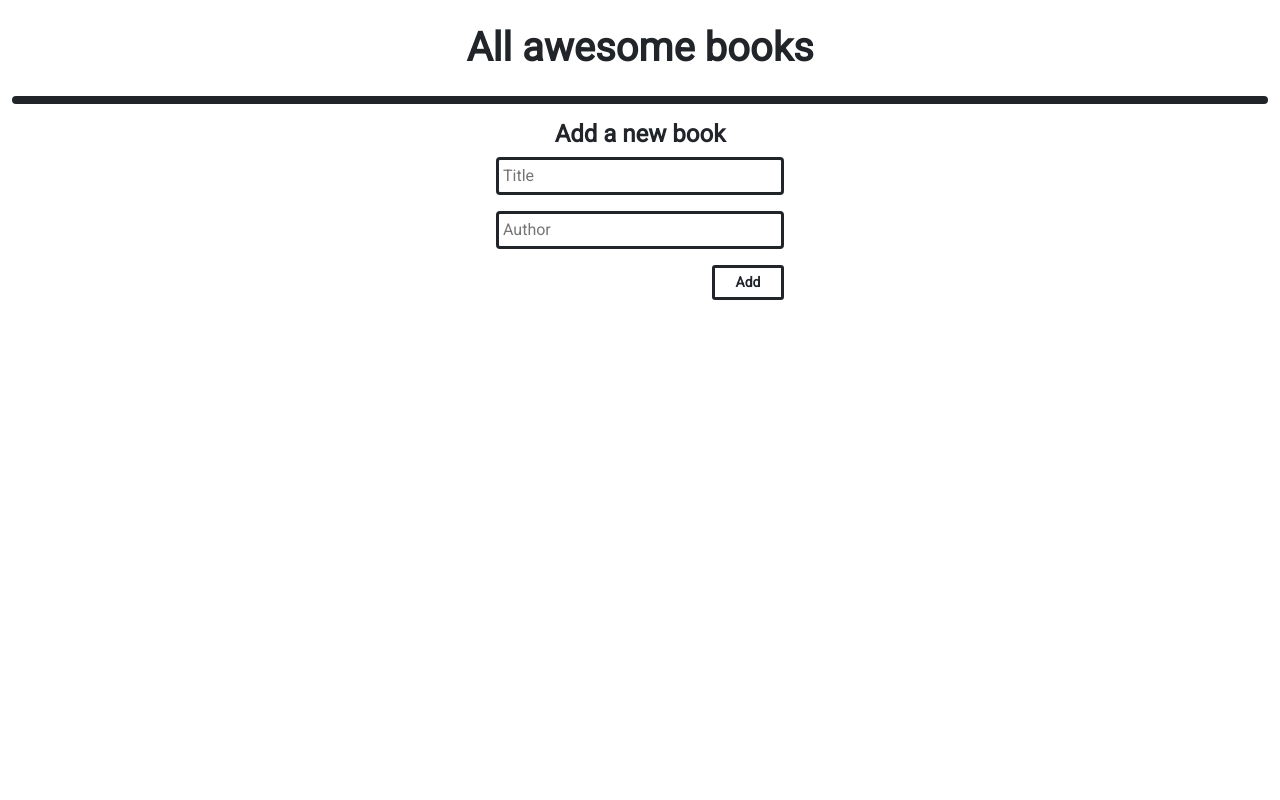
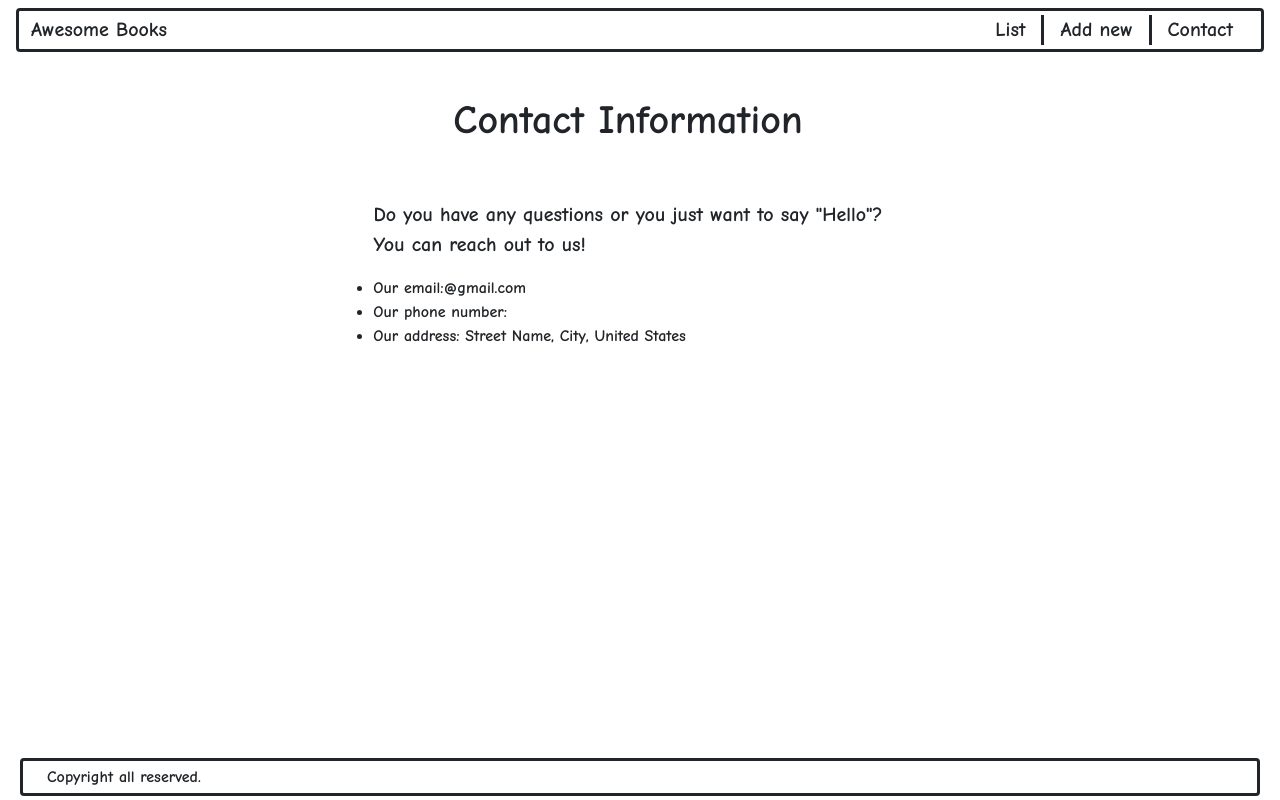
Before and after one commit to K0ppai/awesome-books, a website: page index.html in a window 1280 px wide. Drawn offline with nearby package versions, Linux system fonts and the light colour scheme.

Commit message:
Add navigation bar, Contact section, footer section

```diff
--- a/app.js
+++ b/app.js
@@ -3,10 +3,11 @@ class BookListApp {
     this.form = document.querySelector('.form');
     this.bookData = JSON.parse(localStorage.getItem('bookData')) || [];
     this.ul = document.getElementById('book-list-container');
+    this.navLinks = document.querySelectorAll('.nav-links');
 
     this.form.addEventListener('submit', this.handleFormSubmit.bind(this));
     this.ul.addEventListener('click', this.handleRemoveButtonClick.bind(this));
-
+    this.navLinks.addEventListener('click', this.changeLinksColor);
     this.renderBookList();
   }
 
@@ -81,6 +82,10 @@ class BookListApp {
     this.bookData.splice(index, 1);
     this.saveDataToLocalStorage();
   }
+
+  changeLinksColor() {
+    this.target.style.color = 'red';
+  }
 }
 
 const app = new BookListApp();
--- a/index.html
+++ b/index.html
@@ -9,24 +9,51 @@
   <link href="https://cdn.jsdelivr.net/npm/bootstrap@5.0.2/dist/css/bootstrap.min.css" rel="stylesheet" integrity="sha384-EVSTQN3/azprG1Anm3QDgpJLIm9Nao0Yz1ztcQTwFspd3yD65VohhpuuCOmLASjC" crossorigin="anonymous">
   <link rel="preconnect" href="https://fonts.googleapis.com">
   <link rel="preconnect" href="https://fonts.gstatic.com" crossorigin>
-  <link href="https://fonts.googleapis.com/css2?family=Roboto&display=swap" rel="stylesheet">
-</head>
+  </head>
 <body>
   <header>
+    <nav class="container-fluid position-fixed top-0 p-0">
+      <div class="row justify-content-between border align-items-center my-2 mx-3 border-3 rounded-2 border-dark">
+        <div class="col-3 p-1">
+          <span class="p-2 m-0 fs-5 fw-bold w-25" id="span">Awesome Books</span>
+        </div>
+        <div class="col-8">
+          <ul class="d-flex justify-content-end align-items-center m-0 list-unstyled">
+            <li class="px-3 fs-5 fw-bold text-dark"><a href="#" class="text-dark nav-links"">List</a></li>
+            <li class="px-3 fs-5 fw-bold text-dark border border-3 border-dark border-top-0 border-bottom-0"><a href="#" class="text-dark nav-links"">Add new</a></li>
+            <li class="px-3 fs-5 fw-bold text-dark"><a href="#" class="text-dark nav-links"">Contact</a></li>
+          </ul>
+        </div>
+      </div>
+      <div></div>
+    </nav>
+  </header>
+  <section id="book-list" class="container-fluid mt-5 pt-3">
     <h1 class="text-center fw-bolder my-4">All awesome books</h1>
-  </header>
-  <section id="book-list" class="container-fluid">
-    <ul id="book-list-container" class="p-0 border border-4 rounded-2 border-dark">
+    <ul id="book-list-container" class="p-0 border border-3 rounded-2 border-dark">
 
     </ul>
   </section>
-  <form action="submit" class="form m-3">
-    <h1 class="text-center fs-4 fw-bold">Add a new book</h1>
+  <section>
+    <div class="container-fluid mt-5 pt-5 row justify-content-center">
+      <div class="col-8 d-flex flex-column align-items-center">
+        <h1 class="text-center pb-5">Contact Information</h1>
+        <p class="fs-5">Do you have any questions or you just want to say "Hello"?<br>You can reach out to us!</p>
+        <ul class="align-self-start ms-5 ps-5">
+          <li class="ms-5">Our email:@gmail.com</li>
+          <li class="ms-5">Our phone number:</li>
+          <li class="ms-5">Our address: Street Name, City, United States</li>
+        </ul>
+      </div>
+    </div>
+  </section>
+  <form action="submit" class="form mt-5 pt-5" id="form">
+    <h1 class="text-center my-5">Add a new book</h1>
     <div class="container-fluid">
       <div class="row flex-column align-items-center">
-        <div class="col-md-3 d-flex flex-column">
-          <input class="mb-md-3 p-1 add-title rounded border border-3 border-dark" type="text" placeholder="Title" required>
-          <input class="mb-md-3 p-1 add-author rounded border border-3 border-dark" type="text" placeholder="Author" required>
+        <div class="col-md-4 d-flex flex-column">
+          <input class="mb-md-4 p-1 add-title rounded border border-3 border-dark" type="text" placeholder="Title" required>
+          <input class="mb-md-4 p-1 add-author rounded border border-3 border-dark" type="text" placeholder="Author" required>
           <button class="w-25 align-self-end add-btn fw-bold btn border-3 btn-outline-dark btn-sm" type="submit">Add</button>
         </div>
         <div class="col-2">
@@ -34,6 +61,11 @@
       </div>
     </div>
   </form>
+  <footer class="container-fluid position-fixed bottom-0">
+    <div class="border border-3 border-dark mx-2 my-1 rounded-2">
+      <p class="mb-0 py-1 px-4">Copyright all reserved.</p>
+    </div>
+  </footer>
   <script src="app.js"></script>
 </body>
 </html>
--- a/style.css
+++ b/style.css
@@ -1,6 +1,15 @@
+  @import url('https://fonts.googleapis.com/css2?family=Comic+Neue:wght@700&display=swap');
 * {
   margin: 0;
   padding: 0;
-  font-family: 'Roboto', sans-serif;
-  list-style: none;
+  font-family: 'Comic Neue', cursive;
+  /* list-style: none; */
+  text-decoration: none !important;
 }
+
+#book-list{
+  display: none;
+}
+#form{
+  display: none;
+}
```
